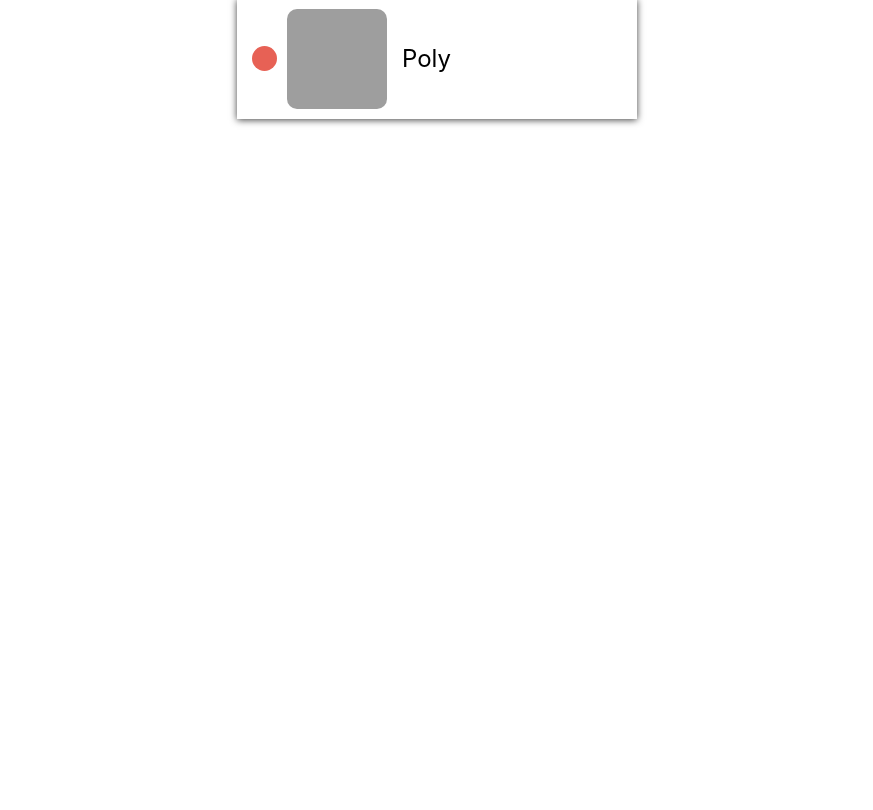
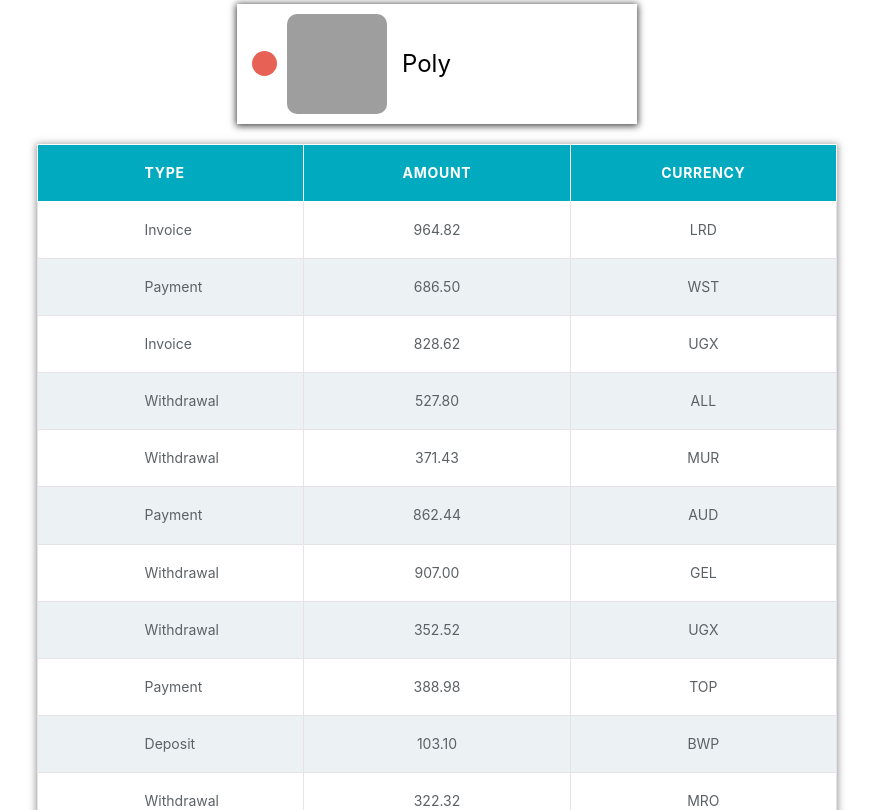
Before and after one commit to dawidmarek95x/goit-react-hw-01-components, a React (Create React App) app: page / in a window 1280 px wide. Shown: the part 1030-1840 px from the top of the page, without its empty margins (203-1076 px from the left). Before the commit the page ends 1164 px from the top, so only its background shows below. Built offline with nearby package versions, Linux system fonts and the light colour scheme; grey boxes are pictures that could not be loaded.

Commit message:
structure and styles of TransactionHistory component

```diff
--- a/src/components/App.jsx
+++ b/src/components/App.jsx
@@ -1,10 +1,12 @@
+import { Container } from "./Container/Container";
 import { Profile } from "./Profile/Profile";
 import user from '../data/user.json';
 import { Statistics } from "./Statistics/Statistics";
 import data from '../data/data.json';
 import { FriendList } from "./FriendList/FriendList";
 import friends from "../data/friends.json";
-import { Container } from "./Container/Container";
+import { TransactionHistory } from "./TransactionHistory/TransactionHistory";
+import transactions from '../data/transactions.json';
 
 export const App = () => {
   const {username, tag, location, avatar, stats} = user;
@@ -23,6 +25,7 @@
         stats={data}
       />
       <FriendList friends={friends}/>
+      <TransactionHistory items={transactions}/>
     </Container>
   );
 };
--- a/src/components/FriendList/FriendList.module.scss
+++ b/src/components/FriendList/FriendList.module.scss
@@ -1,3 +1,4 @@
 .friend__list {
   width: 400px;
+  margin-bottom: 20px;
 }
--- a/src/components/FriendListItem/FriendListItem.module.scss
+++ b/src/components/FriendListItem/FriendListItem.module.scss
@@ -2,9 +2,9 @@
   display: flex;
   align-items: center;
   padding: 10px 0 10px 15px;
-  box-shadow: 0px 1px 7px 0px rgba(0,0,0,0.75);
-  -webkit-box-shadow: 0px 1px 7px 0px rgba(0,0,0,0.75);
-  -moz-box-shadow: 0px 1px 7px 0px rgba(0,0,0,0.75);
+  box-shadow: 0px 1px 7px 1px rgba(0,0,0,0.75);
+  -webkit-box-shadow: 0px 1px 7px 1px rgba(0,0,0,0.75);
+  -moz-box-shadow: 0px 1px 7px 1px rgba(0,0,0,0.75);
 
   &:not(:last-child) {
     margin-bottom: 15px;
--- a/src/components/Statistics/Statistics.module.scss
+++ b/src/components/Statistics/Statistics.module.scss
@@ -4,7 +4,7 @@
   width: 100%;
   flex-direction: column;
   align-items: center;
-  margin-bottom: 10px;
+  margin-bottom: 15px;
 }
 
 .stats {
--- /dev/null
+++ b/src/components/TransactionHistory/TransactionHistory.jsx
@@ -0,0 +1,34 @@
+import PropTypes from "prop-types";
+import styles from './TransactionHistory.module.scss';
+
+export const TransactionHistory = ({items}) => {
+  const {transactions, headers__row, headers, headers__type, data__row, data, data__type} = styles;
+
+  const headersType = `${headers} ${headers__type}`
+
+  return (
+    <table className={transactions}>
+      <thead>
+        <tr className={headers__row}>
+          <th className={headersType}>Type</th>
+          <th className={headers}>Amount</th>
+          <th className={headers}>Currency</th>
+        </tr>
+      </thead>
+
+      <tbody>
+        {items.map(({id, type, amount, currency}) => (
+          <tr key={id} className={data__row}>
+            <td className={data__type}>{type}</td>
+            <td className={data}>{amount}</td>
+            <td className={data}>{currency}</td>
+          </tr>
+        ))}
+      </tbody>
+    </table>
+  )
+}
+
+TransactionHistory.propTypes = {
+  items: PropTypes.array,
+}
--- /dev/null
+++ b/src/components/TransactionHistory/TransactionHistory.module.scss
@@ -0,0 +1,49 @@
+.transactions {
+  max-width: 800px;
+  width: 100%;
+  border-collapse: collapse;
+  font-size: 14px;
+  box-shadow: 0px 1px 7px 1px rgba(49, 49, 49, 0.5);
+  -webkit-box-shadow: 0px 1px 7px 1px rgba(49, 49, 49, 0.5);
+  -moz-box-shadow: 0px 1px 7px 1px rgba(49, 49, 49, 0.5);
+}
+
+.headers {
+  width: calc(100% / 3);
+  padding: 20px 0;
+  font-weight: 700;
+  text-transform: uppercase;
+  letter-spacing: 0.05em;
+  border: 1px solid white;
+  color: #ffffff;
+
+  &__type {
+    text-align: left;
+    padding-left: calc(100% / (3 / 0.4));
+  }
+
+  &__row {
+    background-color: rgb(2, 170, 192);
+  }
+}
+
+.data {
+  width: calc(100% / 3);
+  padding: 20px 0;
+  border: 1px solid rgb(231, 226, 232);
+  text-align: center;
+  color: rgb(92, 97, 101);
+
+  &__row {
+    &:nth-child(2n) {
+      background-color: rgb(236, 241, 244);
+    }
+  }
+
+  &__type {
+    @extend .data;
+    text-align: left;
+    padding-left: calc(100% / (3 / 0.4));
+    text-transform: capitalize;
+  }
+}
--- /dev/null
+++ b/src/data/transactions.json
@@ -0,0 +1,122 @@
+[
+  {
+    "id": "1e0700a2-5183-4291-85cc-2065a036a683",
+    "type": "invoice",
+    "amount": "964.82",
+    "currency": "LRD"
+  },
+  {
+    "id": "a30f821b-4d25-4ff0-abdd-e340b3f0dd2b",
+    "type": "payment",
+    "amount": "686.50",
+    "currency": "WST"
+  },
+  {
+    "id": "44dca67a-8e5a-4798-bf8e-b15efd4e1abd",
+    "type": "invoice",
+    "amount": "828.62",
+    "currency": "UGX"
+  },
+  {
+    "id": "ea8ed3dc-2b68-4a53-905a-53ecb0adef33",
+    "type": "withdrawal",
+    "amount": "527.80",
+    "currency": "ALL"
+  },
+  {
+    "id": "ea76146a-0b00-4b80-bc02-a8c822176712",
+    "type": "withdrawal",
+    "amount": "371.43",
+    "currency": "MUR"
+  },
+  {
+    "id": "63ca02f9-d637-46b5-9237-f3b24425e029",
+    "type": "payment",
+    "amount": "862.44",
+    "currency": "AUD"
+  },
+  {
+    "id": "ed0263e8-59a5-4bf1-87e0-2bb88e53dc34",
+    "type": "withdrawal",
+    "amount": "907.00",
+    "currency": "GEL"
+  },
+  {
+    "id": "6013bad0-750c-4691-8bc2-d8f2b43969c4",
+    "type": "withdrawal",
+    "amount": "352.52",
+    "currency": "UGX"
+  },
+  {
+    "id": "252c7be4-8b06-4fa7-8d42-61fb835b70d5",
+    "type": "payment",
+    "amount": "388.98",
+    "currency": "TOP"
+  },
+  {
+    "id": "4eaab41b-b967-40ac-82ed-85fc66f646f1",
+    "type": "deposit",
+    "amount": "103.10",
+    "currency": "BWP"
+  },
+  {
+    "id": "9648a350-8469-42d5-8bf3-18090de5fe67",
+    "type": "withdrawal",
+    "amount": "322.32",
+    "currency": "MRO"
+  },
+  {
+    "id": "9c5c25fb-1a95-4b2f-8d1f-4c4426d677cc",
+    "type": "invoice",
+    "amount": "14.79",
+    "currency": "PYG"
+  },
+  {
+    "id": "43ef232c-80e9-4d6f-b48a-b22405620de3",
+    "type": "payment",
+    "amount": "904.86",
+    "currency": "CHF"
+  },
+  {
+    "id": "5161682e-e620-4019-ab0a-24ceb10fbd20",
+    "type": "withdrawal",
+    "amount": "307.08",
+    "currency": "NOK"
+  },
+  {
+    "id": "7b119d71-42e6-4c42-a141-6818b07bb9ff",
+    "type": "invoice",
+    "amount": "275.07",
+    "currency": "AWG"
+  },
+  {
+    "id": "a4f65722-65c4-4c28-b1f4-b8ed988bb205",
+    "type": "deposit",
+    "amount": "213.10",
+    "currency": "STD"
+  },
+  {
+    "id": "c6e5784b-0ca3-48d6-86e5-b5128af5a523",
+    "type": "invoice",
+    "amount": "116.11",
+    "currency": "CUP CUC"
+  },
+  {
+    "id": "c9ebed6a-3a02-4b49-ac0d-0534b51f2bfd",
+    "type": "invoice",
+    "amount": "878.67",
+    "currency": "HKD"
+  },
+  {
+    "id": "a4a98b0e-b22c-438b-9f83-de2df52110c8",
+    "type": "invoice",
+    "amount": "725.03",
+    "currency": "UYU UYI"
+  },
+  {
+    "id": "b39bfa7a-0166-4c47-94d6-87d20590f746",
+    "type": "payment",
+    "amount": "405.45",
+    "currency": "MDL"
+  }
+]
--- a/src/index.js
+++ b/src/index.js
@@ -1,7 +1,7 @@
 import React from 'react';
 import ReactDOM from 'react-dom/client';
 import { App } from './components/App';
-import './index.css';
+import './index.scss';
 
 ReactDOM.createRoot(document.getElementById('root')).render(
   <React.StrictMode>
```
Also changed, not shown: src/index.scss (renamed from src/index.css).
